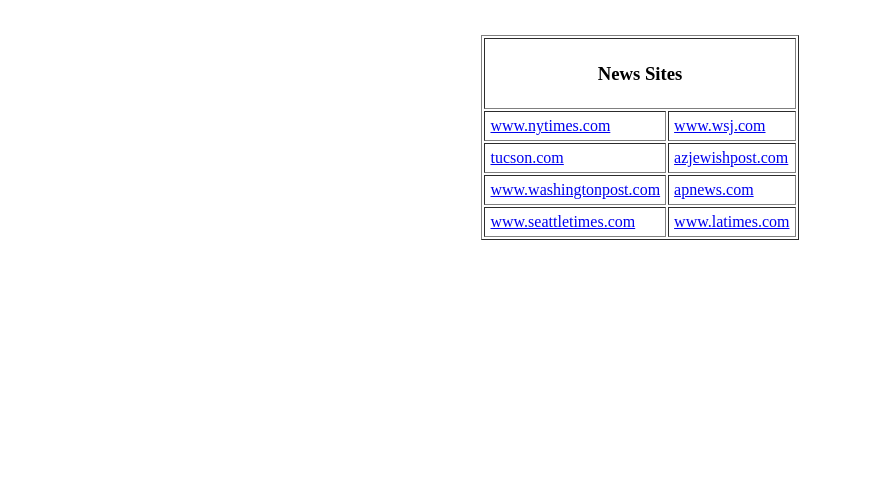
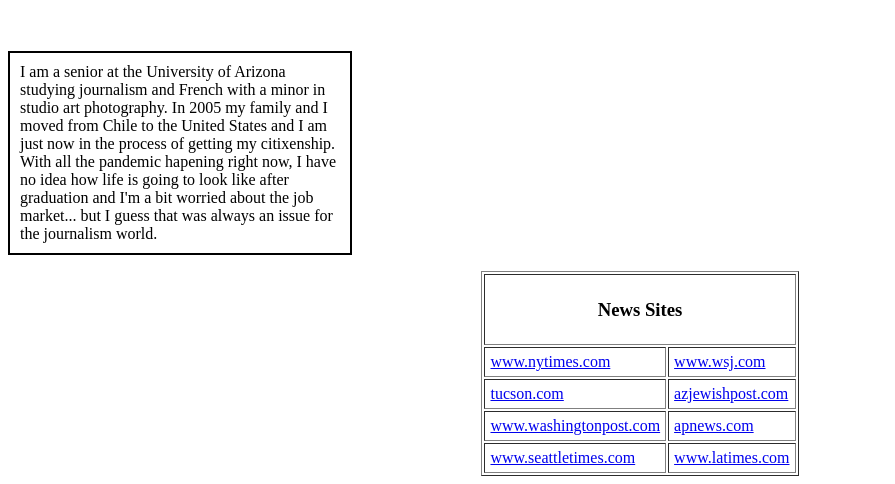
Before and after one commit to sofiam299/sofiam299.github.io, a plain HTML site: page about.html in a window 1280 px wide. Shown: the part 362-846 px from the top of the page, without its empty margins (0-895 px from the left). Before the commit the page ends 800 px from the top, so only its background shows below. Drawn offline with Linux system fonts and the light colour scheme.

Commit message:
updates to assignment 6

```diff
--- a/about.html
+++ b/about.html
@@ -11,6 +11,9 @@
         <h2>Sofia Moraga</h2>
       </center>
       <br>
+      <p class="biobox">
+        I am a senior at the University of Arizona studying journalism and French with a minor in studio art photography. In 2005 my family and I moved from Chile to the United States and I am just now in the process of getting my citixenship. With all the pandemic hapening right now, I have no idea how life is going to look like after graduation and I'm a bit worried about the job market... but I guess that was always an issue for the journalism world.
+      </p>
       <center>
       <table border="1" cellpadding="5">
       <tr>
--- a/site.css
+++ b/site.css
@@ -1,3 +1,10 @@
 h2{
   color:#512E5F
 }
+.biobox{
+  border-width:2px;
+  border-style:solid;
+  border-color:black;
+  width: 320px;
+  padding: 10px 10px 10px 10px;
+}
```
